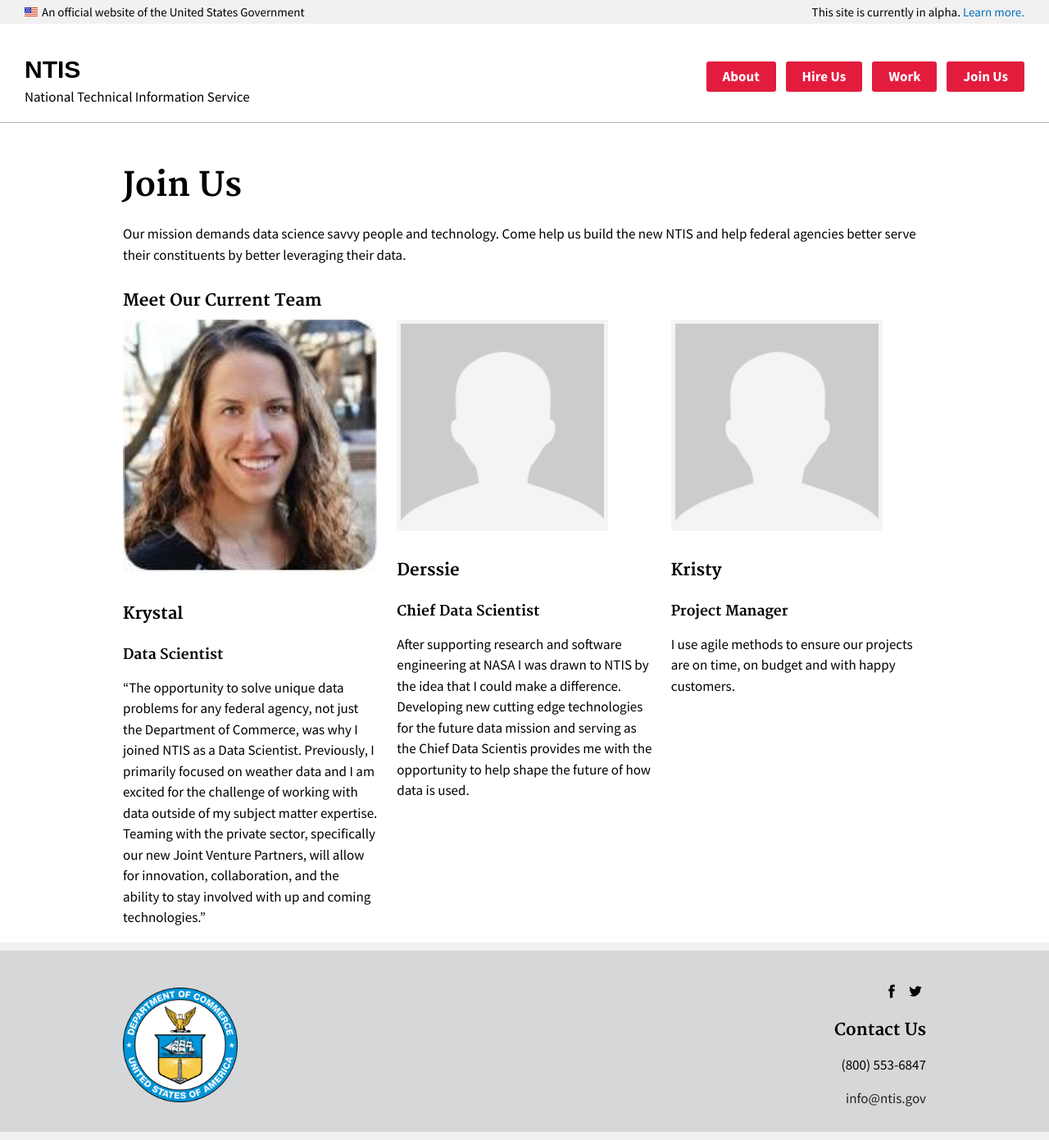
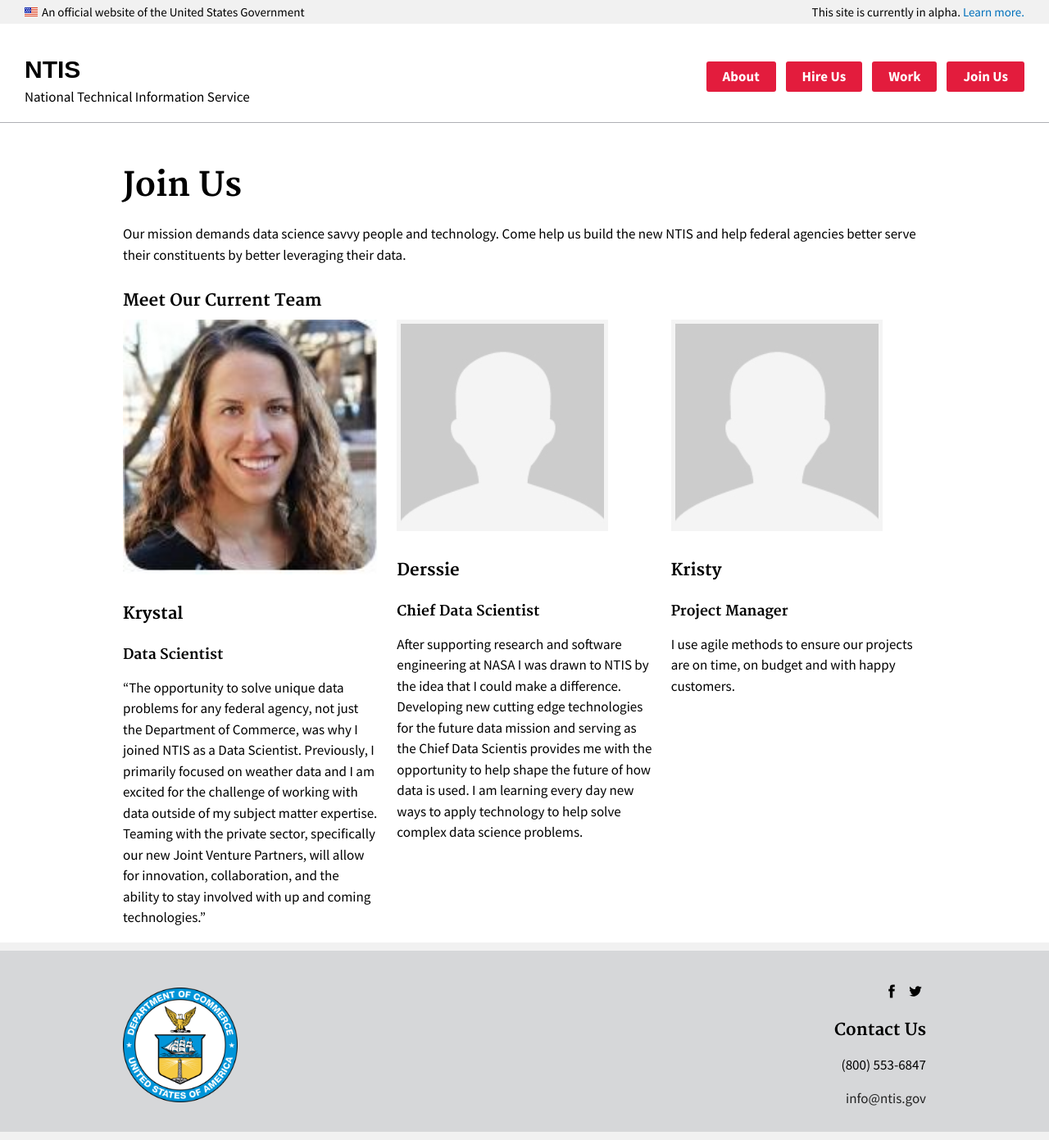
Before and after one commit to 18F/ntis-gov, a Jekyll site: the page built from join.html, in a window 1280 px wide and 1391 px high. Shown: the whole window at 82% size. Built offline with Jekyll 4.4.1, drawn with Linux system fonts in a browser that asks for light colours.

Commit message:
bio update

```diff
--- a/join.html
+++ b/join.html
@@ -20,7 +20,7 @@
     <img src="{{ site.baseurl }}/assets/site/img/headshot.jpg" />
     <h3>Derssie</h3>
     <h4>Chief Data Scientist</h4>
-    <p>After supporting research and software engineering at NASA I was drawn to NTIS by the idea that I could make a difference.  Developing new cutting edge technologies for the future data mission and serving as the Chief Data Scientis provides me with the opportunity to help shape the future of how data is used.</p>
+    <p>After supporting research and software engineering at NASA I was drawn to NTIS by the idea that I could make a difference.  Developing new cutting edge technologies for the future data mission and serving as the Chief Data Scientis provides me with the opportunity to help shape the future of how data is used.  I am learning every day new ways to apply technology to help solve complex data science problems.</p>
 
   </div>
   <div class="usa-width-one-third">
```
